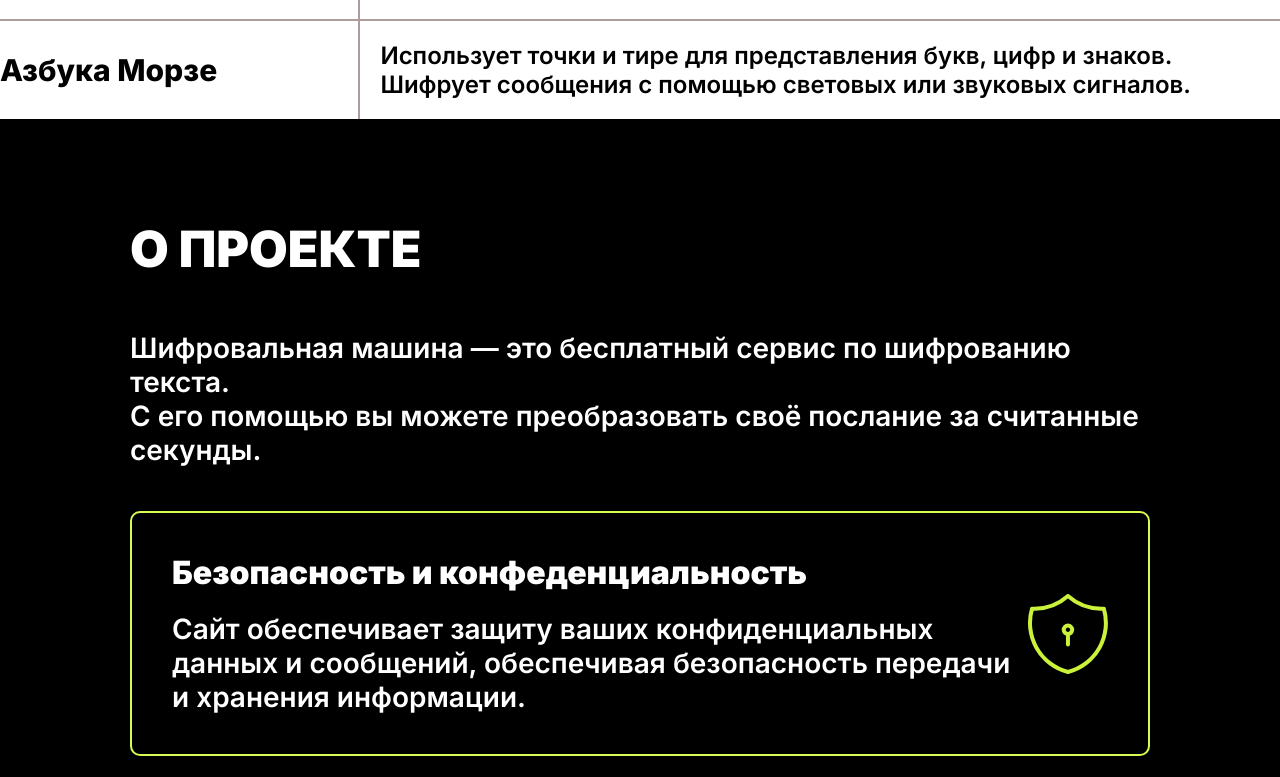
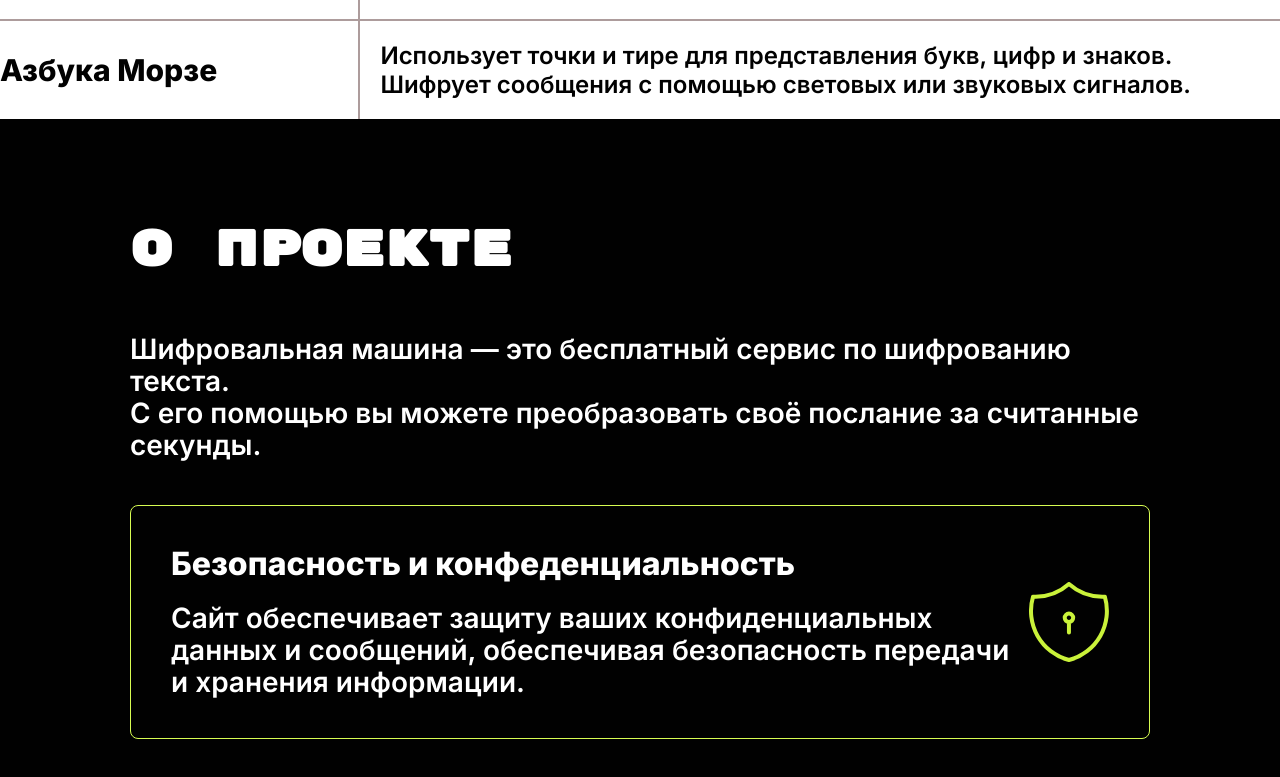
Before and after one commit to encryption-machine/Front, a React (Create React App) app: page / in a window 1280 px wide. Shown: the part 1119-1896 px from the top of the page. Built offline with nearby package versions, Linux system fonts and the light colour scheme.

Commit message:
fix/add smbody style

```diff
--- a/src/components/AboutProject/AboutProject.module.scss
+++ b/src/components/AboutProject/AboutProject.module.scss
@@ -3,17 +3,18 @@
 
 .aboutProject {
   padding: 100px 130px 140px;
+  margin: 0 auto;
   max-width: 1440px;
   width: 100%;
-  background-color: black;
+  background-color: $black;
   &_title {
-    @include font-source-sans(50px, $white, 900);
+    @include font-source-sans(50px, $white, 900, 62px, 'Rubik Mono One');
     text-align: left;
     margin-bottom: 52px;
   }
 
   &_subtitle {
-    @include font-source-sans(28px, $white, 600);
+    @include font-source-sans(28px, $white, 600, 32px);
     text-align: left;
     margin-bottom: 44px;
   }
@@ -26,8 +27,8 @@
     gap: 40px;
   }
   &_item {
-    border: 2px solid #D7FC52;
-    border-radius: 10px;
+    border: 1px solid $green ;
+    border-radius: 8px;
     padding: 40px;
     width: 100%;
     display: flex;
@@ -62,12 +63,12 @@
   }
 
   &_titleItem {
-    @include font-source-sans(32px, $white, 900);
+    @include font-source-sans(32px, $white, 700, 36px);
     text-align: start;
     margin-bottom: 20px;
   }
   &_description {
-    @include font-source-sans(28px, $white, 600);
+    @include font-source-sans(28px, $white, 400, 32px);
     text-align: start;
   }
 }
--- a/src/layouts/main-layout/index.jsx
+++ b/src/layouts/main-layout/index.jsx
@@ -8,7 +8,7 @@ export default function MainLayout() {
   return (
     <div className={styles.main_layout}>
       <Header />
-      <section className={styles.content}>
+      <section>
         <Outlet />
       </section>
       <Footer />
--- a/src/layouts/main-layout/main-layout.module.scss
+++ b/src/layouts/main-layout/main-layout.module.scss
@@ -4,7 +4,3 @@
   min-height: 100vh;
   height: 100%;
 }
-
-.content {
-  padding-bottom: 60px;
-}
--- a/src/styles/_font-variables.scss
+++ b/src/styles/_font-variables.scss
@@ -1,5 +1,6 @@
 @import url('https://fonts.googleapis.com/css2?family=Inter:wght@600;800;900&display=swap');
+@import url('https://fonts.googleapis.com/css2?family=Rubik+Mono+One&display=swap');
 @import '../assets/fonts/Glyphter.css';
 
-$mainFont: 'Inter', 'Glyphter', -apple-system, BlinkMacSystemFont, 'Segoe UI', 'Roboto', 'Oxygen',
+$mainFont: 'Inter', 'Rubik Mono One', 'Glyphter', -apple-system, BlinkMacSystemFont, 'Segoe UI', 'Roboto', 'Oxygen',
 'Ubuntu', 'Cantarell', 'Fira Sans', 'Droid Sans', 'Helvetica Neue', sans-serif;
--- a/src/styles/_mixins.scss
+++ b/src/styles/_mixins.scss
@@ -1,7 +1,8 @@
-@mixin font-source-sans($size: false, $colour: false, $weight: false,  $lh: false) {
-  font-family: 'Inter', 'Glyphter','Arial', sans-serif;
+@mixin font-source-sans($size: false, $colour: false, $weight: false,  $lh: false, $ff: false) {
+  font-family: 'Inter', 'Rubik Mono One', 'Glyphter','Arial', sans-serif;
   @if $size { font-size: $size; }
   @if $colour { color: $colour; }
   @if $weight { font-weight: $weight; }
   @if $lh { line-height: $lh; }
+  @if $ff { font-family: $ff; }
 }
--- a/src/styles/colors.scss
+++ b/src/styles/colors.scss
@@ -3,9 +3,12 @@ $border: #ad9c9c;
 $background_secondary:#CDC6C6;
 $background_text:#fbfbfb;
 $background_select:#F3F3F3;
-$black: #000000;
+/* $black: #000000; */
 $white:#FFFFFF;
 $grey:#AFAFAF;
 $grey_secondary: #969595;
 $grey_light:#B4BCC2;
 $grey_dark:#676767;
+
+$black: #010101;
+$green: #D7FC52;
```
